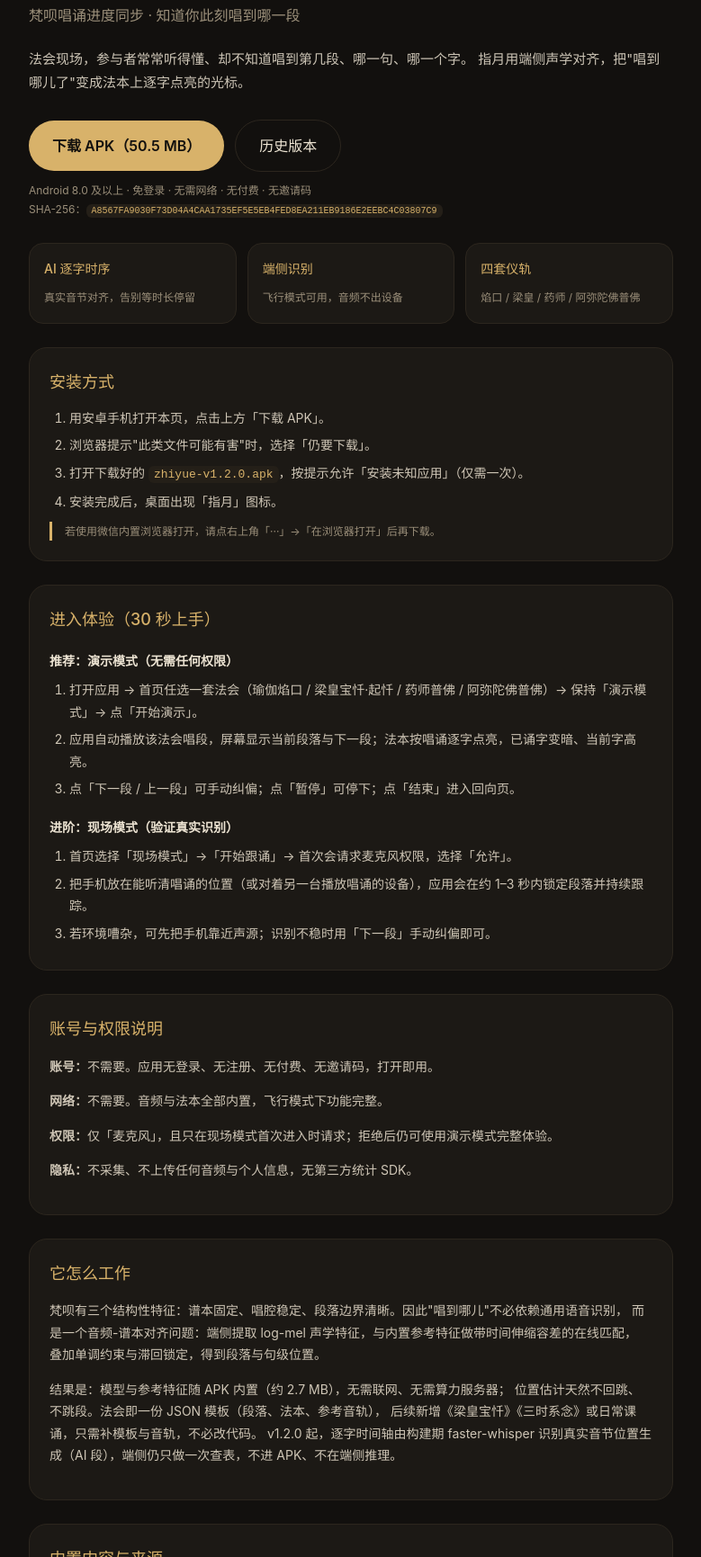
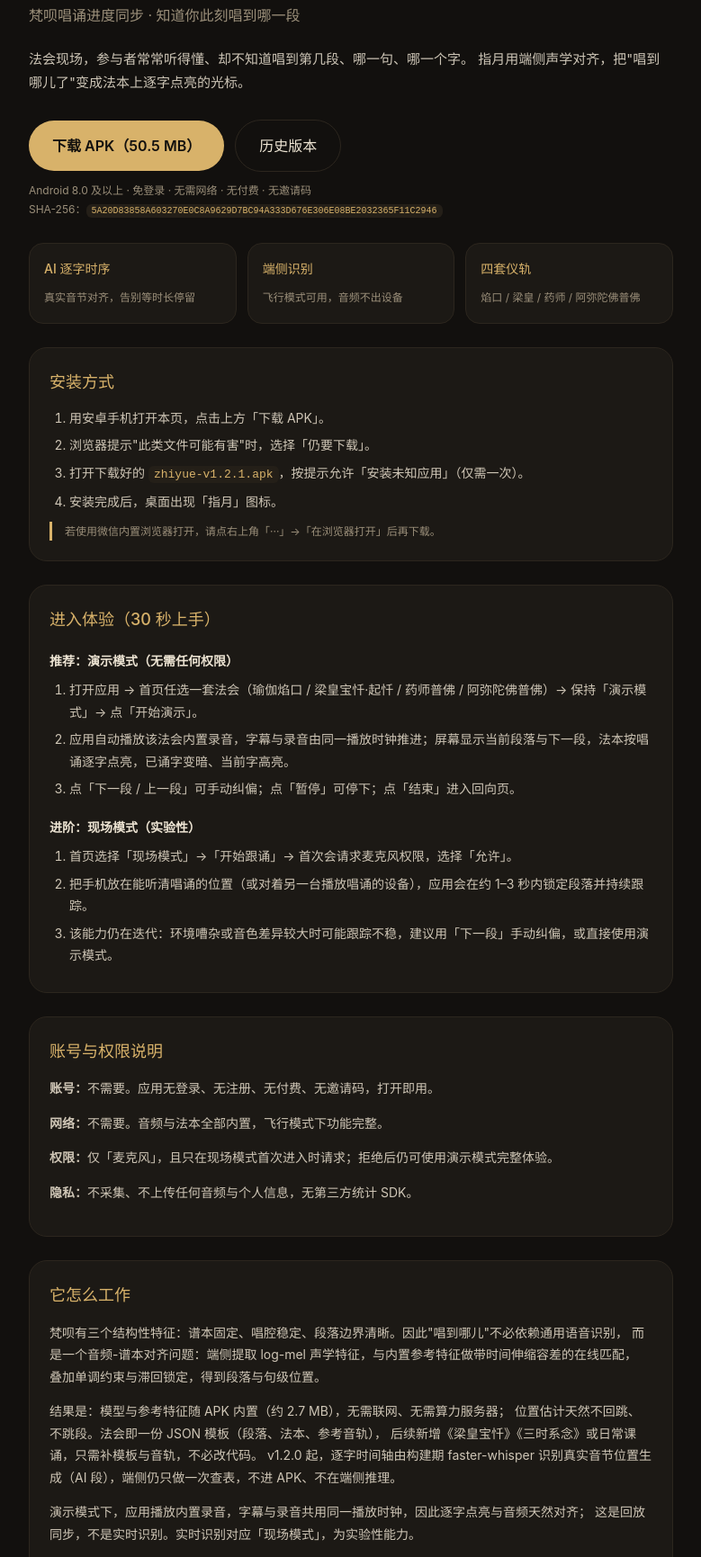
Before and after one commit to qianmiao888/zhiyue-app, a plain HTML site: page index.html in a window 1280 px wide. Shown: the part 169-1900 px from the top of the page at 90% size, without its empty margins (250-1029 px from the left). Drawn offline with Linux system fonts and the light colour scheme.

```diff
--- a/index.html
+++ b/index.html
@@ -60,11 +60,11 @@
   </p>
 
   <div class="cta">
-    <a class="btn" href="https://github.com/qianmiao888/zhiyue-app/releases/download/v1.2.0/zhiyue-v1.2.0.apk">下载 APK（50.5 MB）</a>
+    <a class="btn" href="https://github.com/qianmiao888/zhiyue-app/releases/download/v1.2.1/zhiyue-v1.2.1.apk">下载 APK（50.5 MB）</a>
     <a class="btn ghost" href="https://github.com/qianmiao888/zhiyue-app/releases">历史版本</a>
   </div>
   <div class="meta">Android 8.0 及以上 · 免登录 · 无需网络 · 无付费 · 无邀请码<br />
-  SHA-256：<code style="font-size:10px">A8567FA9030F73D04A4CAA1735EF5E5EB4FED8EA211EB9186E2EEBC4C03807C9</code></div>
+  SHA-256：<code style="font-size:10px">5A20D83858A603270E0C8A9629D7BC94A333D676E306E08BE2032365F11C2946</code></div>
 
   <div class="grid">
     <div class="pill"><b>AI 逐字时序</b><span>真实音节对齐，告别等时长停留</span></div>
@@ -77,7 +77,7 @@
     <ol>
       <li>用安卓手机打开本页，点击上方「下载 APK」。</li>
       <li>浏览器提示"此类文件可能有害"时，选择「仍要下载」。</li>
-      <li>打开下载好的 <code>zhiyue-v1.2.0.apk</code>，按提示允许「安装未知应用」（仅需一次）。</li>
+      <li>打开下载好的 <code>zhiyue-v1.2.1.apk</code>，按提示允许「安装未知应用」（仅需一次）。</li>
       <li>安装完成后，桌面出现「指月」图标。</li>
     </ol>
     <div class="warn">若使用微信内置浏览器打开，请点右上角「···」→「在浏览器打开」后再下载。</div>
@@ -88,14 +88,14 @@
     <h3>推荐：演示模式（无需任何权限）</h3>
     <ol>
       <li>打开应用 → 首页任选一套法会（瑜伽焰口 / 梁皇宝忏·起忏 / 药师普佛 / 阿弥陀佛普佛）→ 保持「演示模式」→ 点「开始演示」。</li>
-      <li>应用自动播放该法会唱段，屏幕显示当前段落与下一段；法本按唱诵逐字点亮，已诵字变暗、当前字高亮。</li>
+      <li>应用自动播放该法会内置录音，字幕与录音由同一播放时钟推进；屏幕显示当前段落与下一段，法本按唱诵逐字点亮，已诵字变暗、当前字高亮。</li>
       <li>点「下一段 / 上一段」可手动纠偏；点「暂停」可停下；点「结束」进入回向页。</li>
     </ol>
-    <h3>进阶：现场模式（验证真实识别）</h3>
+    <h3>进阶：现场模式（实验性）</h3>
     <ol>
       <li>首页选择「现场模式」→「开始跟诵」→ 首次会请求麦克风权限，选择「允许」。</li>
       <li>把手机放在能听清唱诵的位置（或对着另一台播放唱诵的设备），应用会在约 1–3 秒内锁定段落并持续跟踪。</li>
-      <li>若环境嘈杂，可先把手机靠近声源；识别不稳时用「下一段」手动纠偏即可。</li>
+      <li>该能力仍在迭代：环境嘈杂或音色差异较大时可能跟踪不稳，建议用「下一段」手动纠偏，或直接使用演示模式。</li>
     </ol>
   </div>
 
@@ -120,6 +120,10 @@
       后续新增《梁皇宝忏》《三时系念》或日常课诵，只需补模板与音轨，不必改代码。
       v1.2.0 起，逐字时间轴由构建期 faster-whisper 识别真实音节位置生成（AI 段），端侧仍只做一次查表，不进 APK、不在端侧推理。
     </p>
+    <p>
+      演示模式下，应用播放内置录音，字幕与录音共用同一播放时钟，因此逐字点亮与音频天然对齐；
+      这是回放同步，不是实时识别。实时识别对应「现场模式」，为实验性能力。
+    </p>
   </div>
 
   <div class="card">
@@ -138,7 +142,7 @@
   </div>
 
   <footer>
-    指月 v1.2.0 · TRAE 好应用大赏参赛作品 · 学习生活赛道<br />
+    指月 v1.2.1 · TRAE 好应用大赏参赛作品 · 学习生活赛道<br />
     <a href="https://github.com/qianmiao888/zhiyue-app">项目主页</a>
   </footer>
 </div>
```
